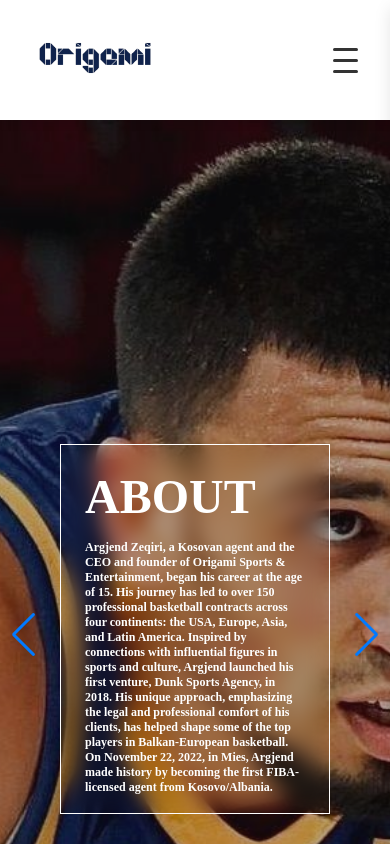
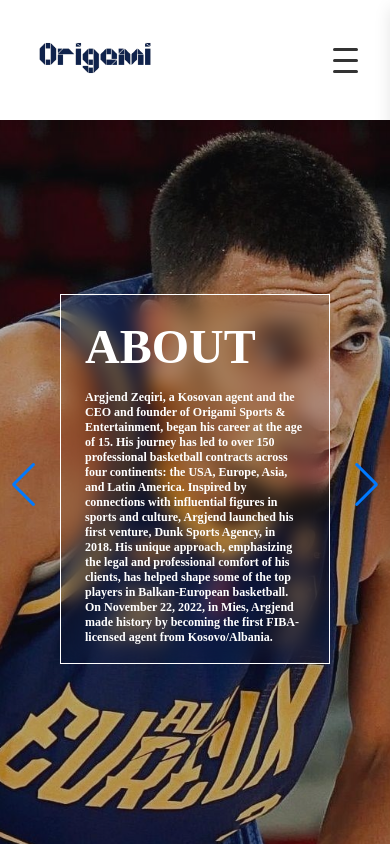
Before and after one commit to DurimHydaverdi/origami2, a React (Create React App) app: page /contact-us in a window 390 px wide. Shown: the top 844 px of the page. Built offline with nearby package versions, Linux system fonts and the light colour scheme; the HTML template or start-up script is replaced by a standard one.

Commit message:
Latest Change
Latest Change

```diff
--- a/src/Pages/Achievement/Achievement.scss
+++ b/src/Pages/Achievement/Achievement.scss
@@ -101,6 +101,7 @@
     .achievement-content {
       .achievement-title {
         text-align: center;
+        margin-top: -300px;
       }
     }
   }
@@ -109,6 +110,7 @@
     .achievement-content {
       .achievement-title {
         text-align: center;
+        margin-top: -100px;
       }
     }
   }
@@ -117,6 +119,7 @@
     .achievement-content {
       .achievement-title {
         text-align: center;
+        margin-top: -120px;
       }
     }
   }
@@ -141,6 +144,7 @@
     .achievement-content {
       .achievement-title {
         text-align: center;
+        margin-top: -350px;
       }
     }
   }
@@ -149,6 +153,7 @@
     .achievement-content {
       .achievement-title {
         text-align: center;
+        margin-top: -270px;
       }
     }
   }
@@ -157,6 +162,7 @@
     .achievement-content {
       .achievement-title {
         text-align: center;
+        margin-top: -150px;
       }
     }
   }
--- a/src/Pages/AgentCard/AgentCard.scss
+++ b/src/Pages/AgentCard/AgentCard.scss
@@ -33,7 +33,7 @@
 
           .hero-slide-image {
             width: 100%;
-            height: 150%;
+            height: 100%;
             object-fit: cover;
             opacity: 0.7;
           }
@@ -231,6 +231,21 @@
       .hero-title {
         margin-top: 0px;
       }
+      .agent-card .hero .hero-slider .hero-slide-image {
+        width: 100%;
+        height: 65%;
+        object-fit: cover;
+        opacity: 0.7;
+      }
+      .swiper-button-prev:after {
+        margin-bottom: 400px;
+      }
+      .swiper-button-next:after {
+        margin-bottom: 400px;
+      }
+      .agent-card .hero .hero-text {
+        margin-top: -200px;
+      }
     }
 
     @media (max-width: 430px) {
@@ -243,6 +258,21 @@
       .hero-title {
         margin-top: 0px;
       }
+      .agent-card .hero .hero-slider .hero-slide-image {
+        width: 100%;
+        height: 90%;
+        object-fit: cover;
+        opacity: 0.7;
+      }
+      .swiper-button-prev:after {
+        margin-bottom: 200px;
+      }
+      .swiper-button-next:after {
+        margin-bottom: 200px;
+      }
+      .agent-card .hero .hero-text {
+        margin-top: -100px;
+      }
     }
 
     @media (max-width: 414px) {
@@ -254,6 +284,21 @@
       }
       .hero-title {
         margin-top: 0px;
+      }
+      .agent-card .hero .hero-slider .hero-slide-image {
+        width: 100%;
+        height: 85%;
+        object-fit: cover;
+        opacity: 0.7;
+      }
+      .swiper-button-prev:after {
+        margin-bottom: 200px;
+      }
+      .swiper-button-next:after {
+        margin-bottom: 200px;
+      }
+      .agent-card .hero .hero-text {
+        margin-top: -100px;
       }
     }
 
@@ -276,6 +321,21 @@
       .hero-title {
         margin-top: 0px;
       }
+      .agent-card .hero .hero-slider .hero-slide-image {
+        width: 100%;
+        height: 85%;
+        object-fit: cover;
+        opacity: 0.7;
+      }
+      .swiper-button-prev:after {
+        margin-bottom: 300px;
+      }
+      .swiper-button-next:after {
+        margin-bottom: 300px;
+      }
+      .agent-card .hero .hero-text {
+        margin-top: -150px;
+      }
     }
 
     @media (max-width: 375px) {
@@ -288,6 +348,21 @@
       .hero-title {
         margin-top: 0px;
       }
+      .agent-card .hero .hero-slider .hero-slide-image {
+        width: 100%;
+        height: 60%;
+        object-fit: cover;
+        opacity: 0.7;
+      }
+      .swiper-button-prev:after {
+        margin-bottom: 450px;
+      }
+      .swiper-button-next:after {
+        margin-bottom: 450px;
+      }
+      .agent-card .hero .hero-text {
+        margin-top: -230px;
+      }
     }
 
     @media (max-width: 360px) {
@@ -297,6 +372,24 @@
         padding: 0.4rem;
         margin-top: 15px;
       }
+      .hero-title {
+        margin-top: 0px;
+      }
+      .agent-card .hero .hero-slider .hero-slide-image {
+        width: 100%;
+        height: 70%;
+        object-fit: cover;
+        opacity: 0.7;
+      }
+      .swiper-button-prev:after {
+        margin-bottom: 400px;
+      }
+      .swiper-button-next:after {
+        margin-bottom: 400px;
+      }
+      .agent-card .hero .hero-text {
+        margin-top: -200px;
+      }
     }
 
     @media (max-width: 344px) {
@@ -305,4 +398,22 @@
         font-size: 11.7px;
         padding: 1.5rem;
       }
+      .hero-title {
+        margin-top: 0px;
+      }
+      .agent-card .hero .hero-slider .hero-slide-image {
+        width: 100%;
+        height: 85%;
+        object-fit: cover;
+        opacity: 0.7;
+      }
+      .swiper-button-prev:after {
+        margin-bottom: 200px;
+      }
+      .swiper-button-next:after {
+        margin-bottom: 200px;
+      }
+      .agent-card .hero .hero-text {
+        margin-top: -100px;
+      }
     }
```
